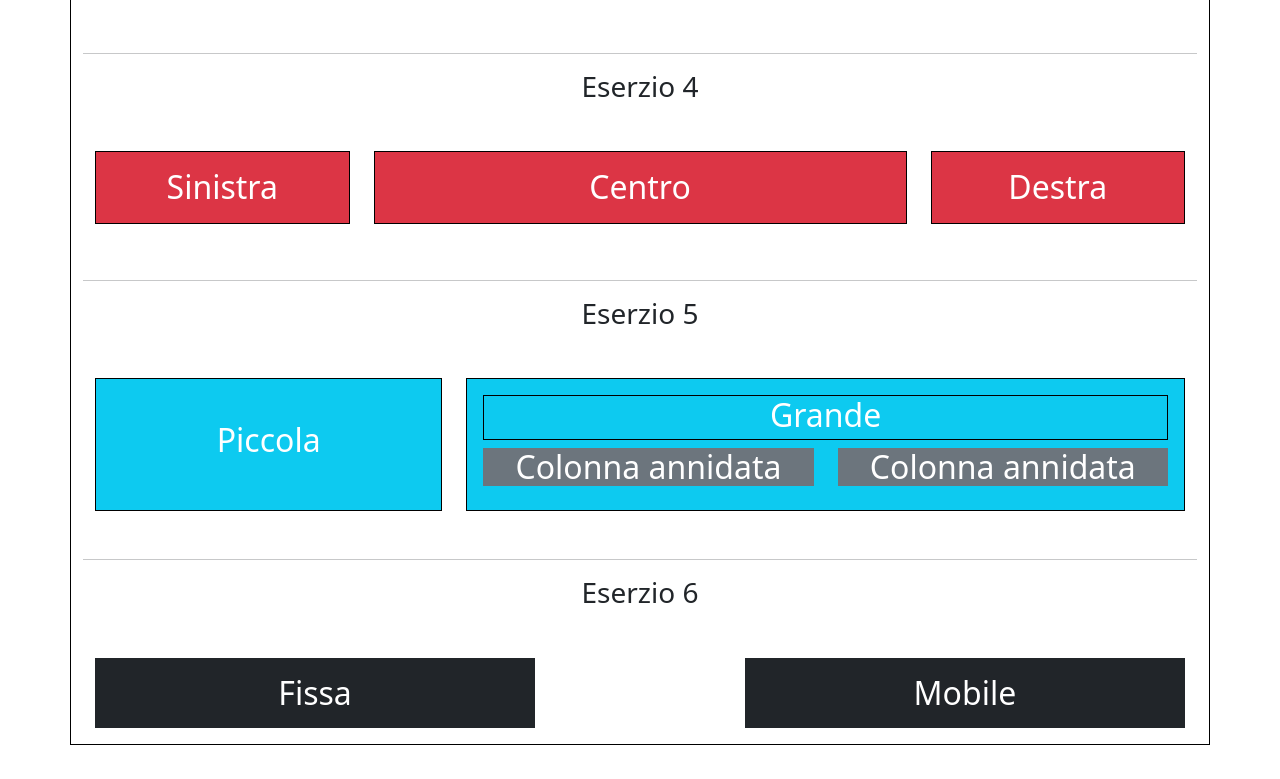
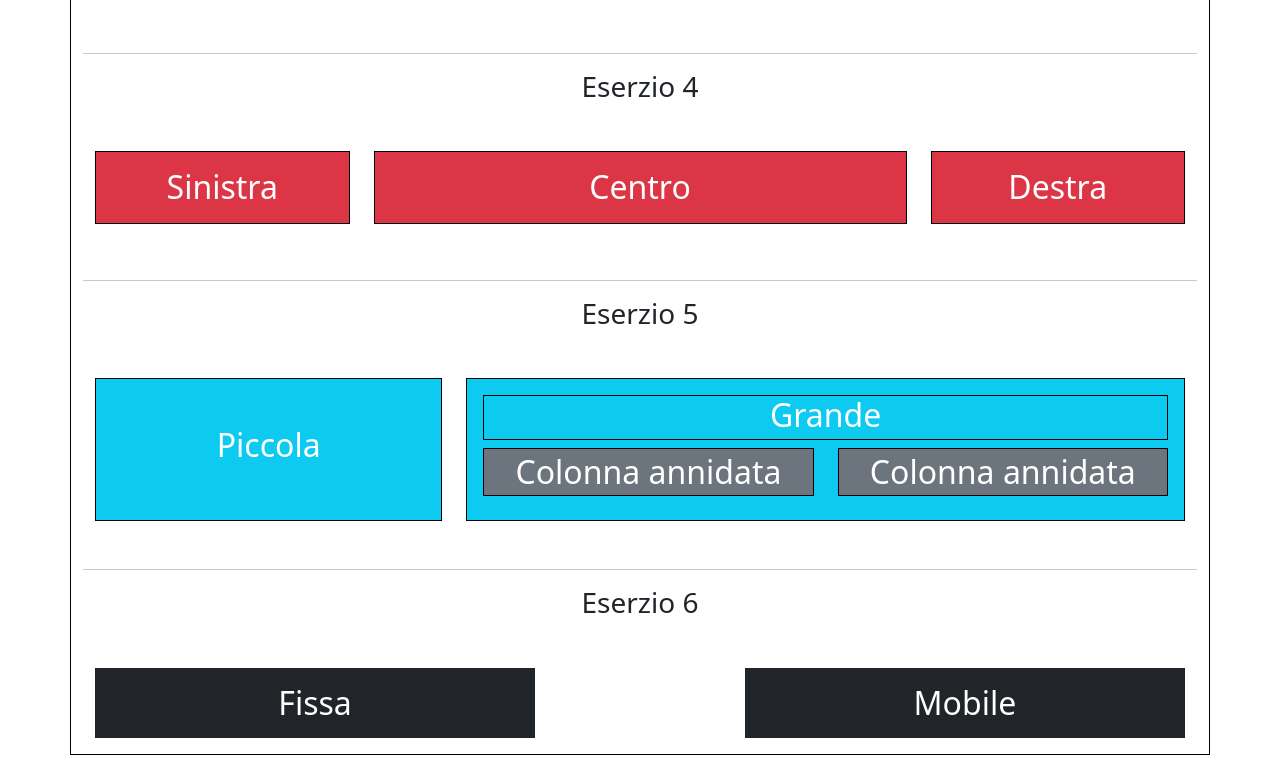
Before and after one commit to Frelser77/U2-W2-FS0623B, a plain HTML site: page index.html in a window 1280 px wide. Shown: the part 1279-2058 px from the top of the page. Drawn offline with nearby package versions, Linux system fonts and the light colour scheme.

Commit message:
Correzione

```diff
--- a/index.html
+++ b/index.html
@@ -143,10 +143,10 @@
               <h2 class="text-center border border-black pb-1">Grande</h2>
               <div class="row">
                 <div class="col-12 col-xl-6 text-white">
-                  <h2 class="text-center bg-secondary">Colonna annidata</h2>
+                  <h2 class="text-center bg-secondary border border-black p-1">Colonna annidata</h2>
                 </div>
                 <div class="col-12 col-xl-6 text-white">
-                  <h2 class="text-center bg-secondary">Colonna annidata</h2>
+                  <h2 class="text-center bg-secondary border border-black p-1">Colonna annidata</h2>
                 </div>
               </div>
             </div>
```
